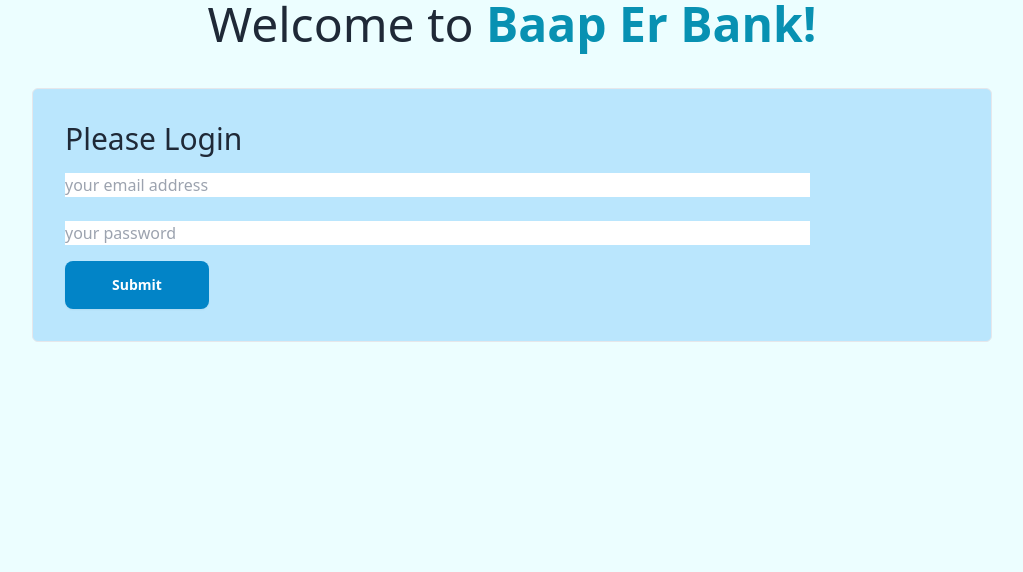
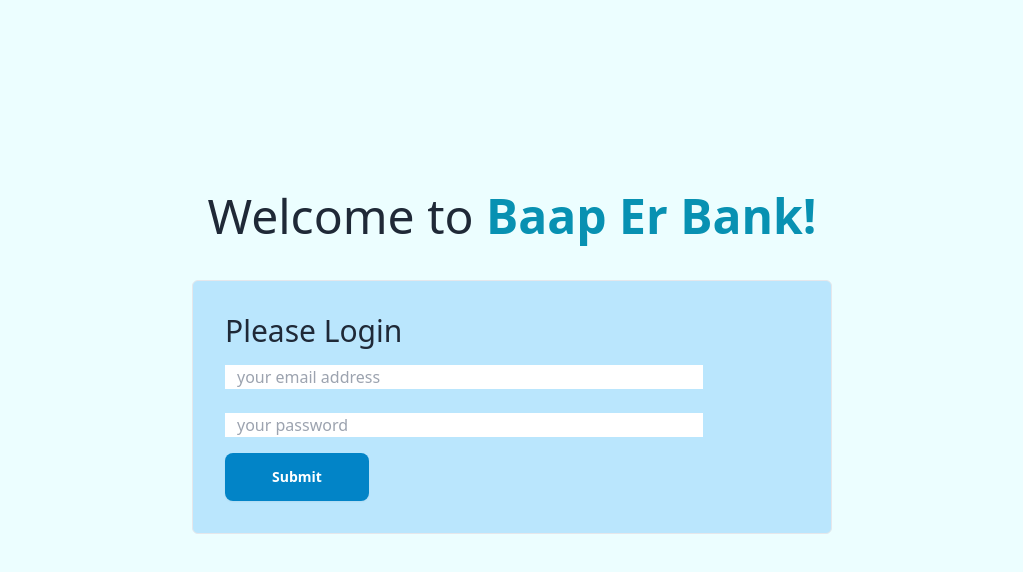
Before and after one commit to T-ahiti/module-26, a plain HTML site: page index.html in a window 1280 px wide. Shown: the whole page, without its empty margins (128-1151 px from the left). Drawn offline with nearby package versions, Linux system fonts and the light colour scheme.

Commit message:
aligned center

```diff
--- a/index.html
+++ b/index.html
@@ -13,21 +13,22 @@
 </head>
 
 
-<body class="bg-cyan-50	h-screen">
+<body class="bg-cyan-50 h-screen pt-48">
+
 
     <header>
-        <h1 class="text-5xl text-center font-medium ">Welcome to <span class="font-bold text-cyan-600	">Baap Er Bank!</span></h1>
+        <h1 class="text-5xl text-center font-medium ">Welcome to <span class="font-bold text-cyan-600">Baap Er Bank!</span></h1>
     </header>
 
     <main>
 
-      <section class="bg-sky-200 w-9/12 mx-auto mt-10 border rounded-md p-8">
+      <section class="bg-sky-200 w-2/4 mx-auto mt-10 border rounded-md p-8 ">
         <div>
 
            <h3 class="text-3xl mb-4 font-medium">Please Login</h3>
            <div>
-             <input type="email"    id="userEmail"     class='w-10/12' placeholder="your email address"> <br><br>
-             <input type="password" id=" "  class='w-10/12' placeholder="your password">
+             <input type="email"    id="userEmail"     class='w-10/12 pl-3' placeholder="your email address"> <br><br>
+             <input type="password" id="userPassword"  class='w-10/12 pl-3' placeholder="your password">
            </div>
            <div>
             <button id='btnSubmit' class="btn btn-active btn-primary bg-sky-600 border-none text-white mt-4 h-7 py-2 w-36 hover:bg-sky-800">Submit</button>
@@ -38,11 +39,10 @@
 
     </main>
 
-    <footer>
 
-    </footer>
 
     <script src="script.js"></script>
+
 </body>
 
 
--- a/script.js
+++ b/script.js
@@ -5,7 +5,7 @@ document.getElementById('btnSubmit').addEventListener('click', function(){
    const email = emailFeild.value
     // get password
     const passFeild = document.getElementById('userPassword')
-    const pass = passFeild.value
+    const password = passFeild.value
     // dont do this** but for now just, varify your email and pass
     if(email === 'sontan@baap.com' && password === 'secret' ){
         console.log('valid user')
```
